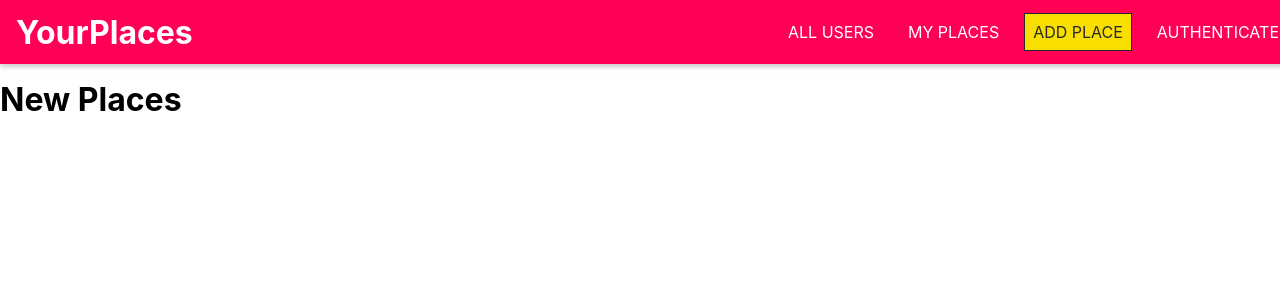
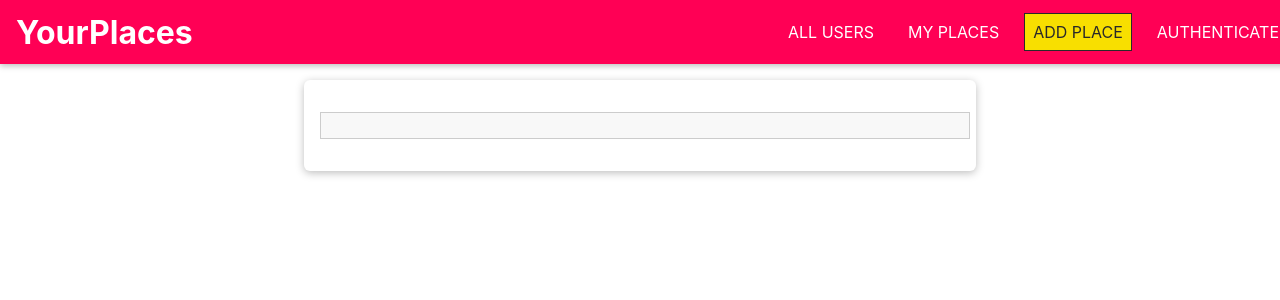
Before and after one commit to naveenkumarkg/ReactPhotoApp, a React (Create React App) app: page /places/new in a window 1280 px wide. Shown: the top 300 px of the page. Built offline with nearby package versions, Linux system fonts and the light colour scheme.

Commit message:
added custom input component using redux

```diff
--- /dev/null
+++ b/src/places/pages/PlaceForm.css
@@ -0,0 +1,10 @@
+.place-form {
+  list-style: none;
+  margin: 0 auto;
+  padding: 1rem;
+  width: 90%;
+  max-width: 40rem;
+  box-shadow: 0 2px 8px rgba(0, 0, 0, 0.26);
+  border-radius: 6px;
+  background: white;
+}
--- a/src/places/pages/UserPlaces.js
+++ b/src/places/pages/UserPlaces.js
@@ -1,8 +1,6 @@
 import React from 'react';
 import {useParams} from 'react-router-dom';
-
 import PlaceList from '../components/PlaceList';
-
 
 const dummyPlaces = [{
     id:'p1',
@@ -18,7 +16,7 @@ const dummyPlaces = [{
 },
 {
     id:'p2',
-    title:'Empire State Building',
+    title:'My Next Hotel',
     description:'Best Place on Earth',
     imageUrl:'https://upload.wikimedia.org/wikipedia/commons/thumb/1/10/Empire_State_Building_%28aerial_view%29.jpg/375px-Empire_State_Building_%28aerial_view%29.jpg',
     address:'350 Fifth Avenue Manhattan, New York 10118',
--- a/src/places/pages/newPlaces.js
+++ b/src/places/pages/newPlaces.js
@@ -1,7 +1,19 @@
 import React from 'react';
+import './PlaceForm.css';
+
+import {VALIDATOR_REQUIRE} from '../../shared/util/validators';
+
+import Input from '../../shared/Components/FormElements/Input';
 
 const NewPlaces = ()=>{
-    return <h1>New Places</h1>
+    return <form className="place-form">
+       <Input
+        element="input"
+        type="text"
+        errorText="Please enter a valid title"
+        validators={[VALIDATOR_REQUIRE()]}
+        />
+    </form>
 };
 
 export default NewPlaces;
--- a/src/shared/Components/FormElements/Input.js
+++ b/src/shared/Components/FormElements/Input.js
@@ -1,85 +1,63 @@
-import React, { useReducer, useEffect } from 'react';
+import React, {useReducer} from "react";
+import "./Input.css";
 
-import { validate } from '../../util/validators';
-import './Input.css';
+import {validate} from './../../util/validators';
 
-const inputReducer = (state, action) => {
-  switch (action.type) {
-    case 'CHANGE':
-      return {
-        ...state,
-        value: action.val,
-        isValid: validate(action.val, action.validators)
-      };
-    case 'TOUCH': {
-      return {
-        ...state,
-        isTouched: true
-      }
+const inputReducer = (state,action)=>{
+  switch(action.type){
+    case 'CHANGE': return {
+      ...state,
+      value: action.val,
+      isValid: validate(action.val,action.validators)
     }
-    default:
-      return state;
+    case 'TOUCH': return {
+      ...state,
+      isTouched:true
+    }
+    default: return state;
   }
-};
+}
+
 
 const Input = props => {
-  const [inputState, dispatch] = useReducer(inputReducer, {
-    value: props.initialValue || '',
-    isTouched: false,
-    isValid: props.initialValid || false
-  });
 
-  const { id, onInput } = props;
-  const { value, isValid } = inputState;
+  const [inputState,dispatch] = useReducer(inputReducer,{
+      value: props.initialValue || '',
+      isTouched: false,
+      isValid:props.initialValid || true})
 
-  useEffect(() => {
-    onInput(id, value, isValid)
-  }, [id, value, isValid, onInput]);
+  const changeHandler = (event)=>{
+    dispatch({type:'CHANGE',
+      val:event.target.value,
+      validators:props.validators})
+  }
 
-  const changeHandler = event => {
-    dispatch({
-      type: 'CHANGE',
-      val: event.target.value,
-      validators: props.validators
-    });
-  };
-
-  const touchHandler = () => {
-    dispatch({
-      type: 'TOUCH'
-    });
-  };
+  const touchHandler =()=>{
+    dispatch({type:'TOUCH'})
+  }
 
   const element =
-    props.element === 'input' ? (
-      <input
-        id={props.id}
-        type={props.type}
+    props.element === "input" ? (
+      <input id={props.id}
         placeholder={props.placeholder}
-        onChange={changeHandler}
+        value={inputState.value}
         onBlur={touchHandler}
+        onChange={changeHandler}/>
+    ) : (
+      <textarea id={props.id}
+        rows={props.rows || 3}
         value={inputState.value}
-      />
-    ) : (
-      <textarea
-        id={props.id}
-        rows={props.rows || 3}
-        onChange={changeHandler}
         onBlur={touchHandler}
-        value={inputState.value}
-      />
+        onChange={changeHandler}/>
     );
 
   return (
-    <div
-      className={`form-control ${!inputState.isValid && inputState.isTouched &&
-        'form-control--invalid'}`}
-    >
-      <label htmlFor={props.id}>{props.label}</label>
+    <div className={`form-control ${!inputState.isValid && inputState.isTouched &&  'form-control--invalid'}`}>
+      <label>{props.label}</label>
       {element}
+
       {!inputState.isValid && inputState.isTouched && <p>{props.errorText}</p>}
     </div>
   );
 };
-
 export default Input;
--- /dev/null
+++ b/src/shared/util/validators.js
@@ -0,0 +1,46 @@
+const VALIDATOR_TYPE_REQUIRE = 'REQUIRE';
+const VALIDATOR_TYPE_MINLENGTH = 'MINLENGTH';
+const VALIDATOR_TYPE_MAXLENGTH = 'MAXLENGTH';
+const VALIDATOR_TYPE_MIN = 'MIN';
+const VALIDATOR_TYPE_MAX = 'MAX';
+const VALIDATOR_TYPE_EMAIL = 'EMAIL';
+const VALIDATOR_TYPE_FILE = 'FILE';
+
+export const VALIDATOR_REQUIRE = () => ({ type: VALIDATOR_TYPE_REQUIRE });
+export const VALIDATOR_FILE = () => ({ type: VALIDATOR_TYPE_FILE });
+export const VALIDATOR_MINLENGTH = val => ({
+  type: VALIDATOR_TYPE_MINLENGTH,
+  val: val
+});
+export const VALIDATOR_MAXLENGTH = val => ({
+  type: VALIDATOR_TYPE_MAXLENGTH,
+  val: val
+});
+export const VALIDATOR_MIN = val => ({ type: VALIDATOR_TYPE_MIN, val: val });
+export const VALIDATOR_MAX = val => ({ type: VALIDATOR_TYPE_MAX, val: val });
+export const VALIDATOR_EMAIL = () => ({ type: VALIDATOR_TYPE_EMAIL });
+
+export const validate = (value, validators) => {
+  let isValid = true;
+  for (const validator of validators) {
+    if (validator.type === VALIDATOR_TYPE_REQUIRE) {
+      isValid = isValid && value.trim().length > 0;
+    }
+    if (validator.type === VALIDATOR_TYPE_MINLENGTH) {
+      isValid = isValid && value.trim().length >= validator.val;
+    }
+    if (validator.type === VALIDATOR_TYPE_MAXLENGTH) {
+      isValid = isValid && value.trim().length <= validator.val;
+    }
+    if (validator.type === VALIDATOR_TYPE_MIN) {
+      isValid = isValid && +value >= validator.val;
+    }
+    if (validator.type === VALIDATOR_TYPE_MAX) {
+      isValid = isValid && +value <= validator.val;
+    }
+    if (validator.type === VALIDATOR_TYPE_EMAIL) {
+      isValid = isValid && /^\S+@\S+\.\S+$/.test(value);
+    }
+  }
+  return isValid;
+};
--- a/src/user/pages/Users.js
+++ b/src/user/pages/Users.js
@@ -10,6 +10,13 @@ const User = () =>{
         image:'https://www.usnews.com/dims4/USNEWS/ba94fe9/2147483647/crop/2000x1333%2B0%2B0/resize/1200x1200%3E/quality/85/?url=http%3A%2F%2Fcom-usnews-beam-media.s3.amazonaws.com%2F8e%2F03%2F39f9a53f47b99658d932f88ac641%2F1.%20Intro-Submitted.jpg',
         places:3
 
+    },
+    {
+        id:'u2',
+        name:'Sunny',
+        image:'https://www.usnews.com/dims4/USNEWS/ba94fe9/2147483647/crop/2000x1333%2B0%2B0/resize/1200x1200%3E/quality/85/?url=http%3A%2F%2Fcom-usnews-beam-media.s3.amazonaws.com%2F8e%2F03%2F39f9a53f47b99658d932f88ac641%2F1.%20Intro-Submitted.jpg',
+        places:3
+
     }
 ];
     return <UserList items = {USERS} />
```
